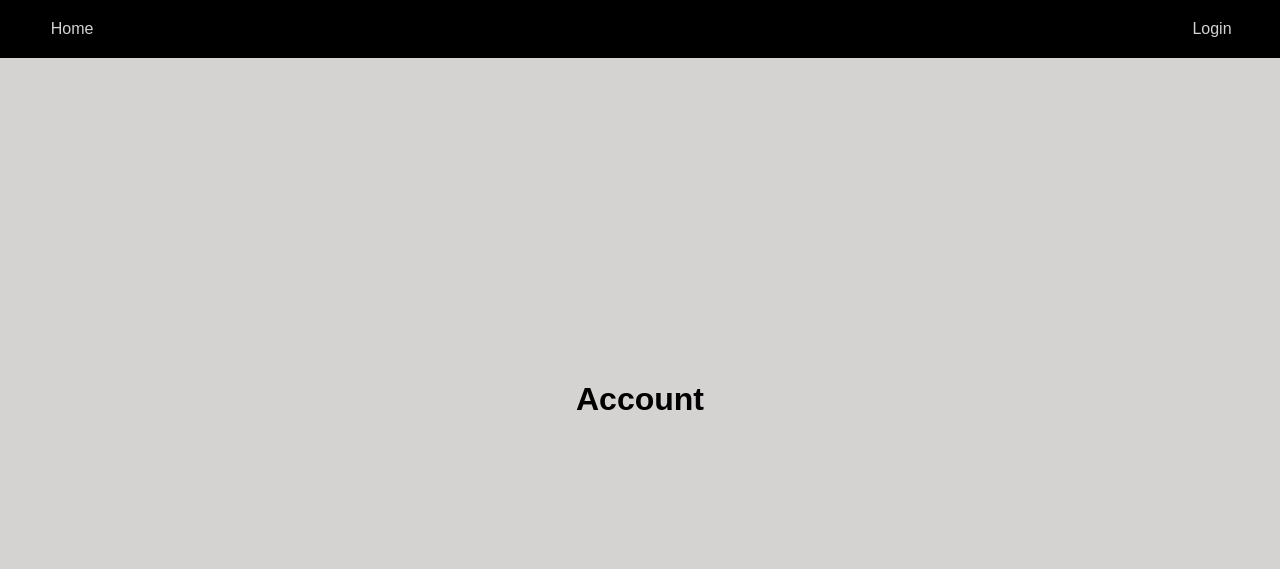
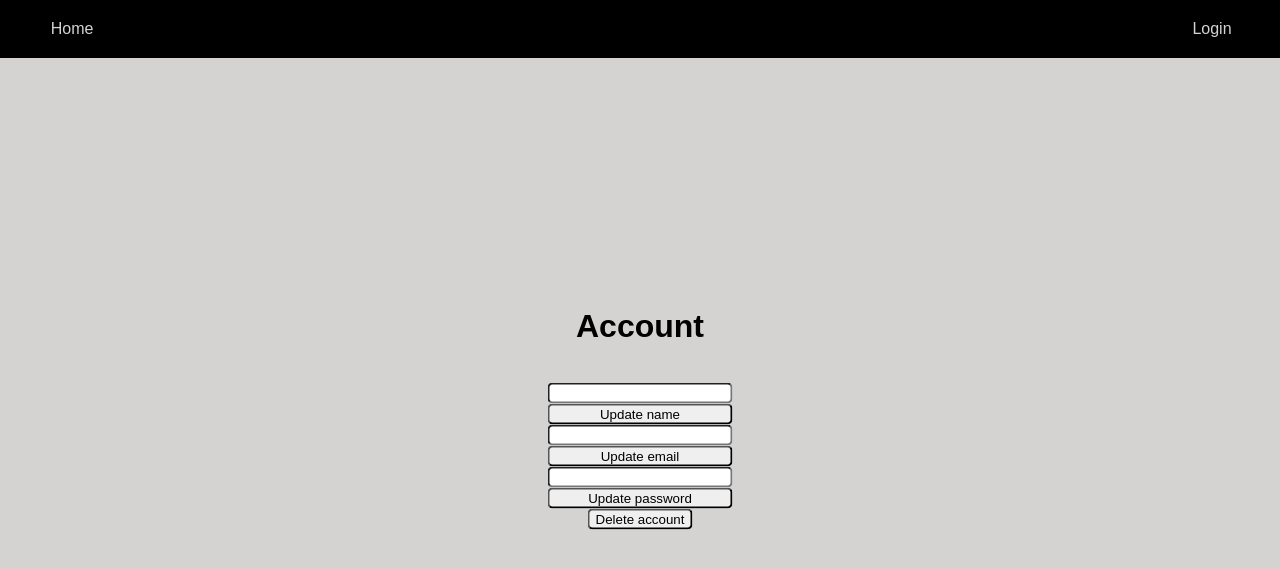
Before and after one commit to tomday8/WhistlejacketFinal, a Flask app: page /account in a window 1280 px wide. Shown: the top 569 px of the page. Run offline with Flask 2, Linux system fonts and the light colour scheme.

Commit message:
account updates

```diff
--- a/app.py
+++ b/app.py
@@ -1,4 +1,4 @@
-from flask import Flask, render_template, flash, request, url_for, redirect
+from flask import Flask, render_template, flash, request, url_for, redirect, session
 from flask_sqlalchemy import SQLAlchemy
 from sqlalchemy import create_engine
 import sqlalchemy as sal
@@ -147,3 +147,37 @@ def save():
     query="INSERT INTO user_movies (user_id, movie_id, save_flag) VALUES ({}, {}, 1) ON CONFLICT (user_id, movie_id)  DO UPDATE SET save_flag = 1;".format(user_id, movie_id)
     conn.execute(query)
     return render_template('account.html')
+
+@app.route('/deleteAccount', methods=['POST'])
+def deleteAccount():
+    user_id = request.form["user_id"]
+    query='DELETE FROM "user" WHERE id={}'.format(user_id)
+    conn.execute(query)
+    session.clear()
+    return render_template('index.html')
+
+@app.route('/updateName', methods=['POST'])
+def updateName():
+    user_id = request.form["user_id"]
+    firstname = request.form["firstname"]
+    query="""UPDATE "user" SET firstname = '{}' WHERE id ={}""".format(firstname,user_id)
+    conn.execute(query)
+    return render_template('account.html')
+
+@app.route('/updateEmail', methods=['POST'])
+def updateEmail():
+    user_id = request.form["user_id"]
+    email = request.form["email"]
+    query="""UPDATE "user" SET email = '{}' WHERE id ={}""".format(email,user_id)
+    conn.execute(query)
+    return render_template('account.html')
+
+@app.route('/updatePassword', methods=['POST'])
+def updatePassword():
+    user = current_user
+    user_id = request.form["user_id"]
+    password = request.form["password"]
+    password_hash = generate_password_hash(password)
+    query="""UPDATE "user" SET password_hash = '{}' WHERE id ={}""".format(password_hash,user_id)
+    conn.execute(query)
+    return render_template('account.html')
--- a/seeds/movies_seeds.sql
+++ b/seeds/movies_seeds.sql
@@ -5,7 +5,8 @@ CREATE TABLE movies (
     title text,
     year int,
     rating decimal(2,1),
-    trailer text
+    trailer text,
+    ON DELETE CASCADE
 );
 
 INSERT INTO movies ("title", "year", "rating", "trailer") VALUES
--- a/seeds/user_movies_seeds.sql
+++ b/seeds/user_movies_seeds.sql
@@ -7,8 +7,8 @@ CREATE TABLE user_movies (
     like_dislike INT DEFAULT 0,
     save_flag INT DEFAULT 0,
     CONSTRAINT unique_user_movie UNIQUE (user_id, movie_id),
-    FOREIGN KEY (user_id) REFERENCES "user"(id),
-    FOREIGN KEY (movie_id) REFERENCES movies(id)
+    FOREIGN KEY (user_id) REFERENCES "user"(id) ON DELETE CASCADE,
+    FOREIGN KEY (movie_id) REFERENCES movies(id) ON DELETE CASCADE
 );
 
 -- To seed db: psql -h 127.0.0.1 whistlejacket-randomizer < seeds/user_movies_seeds.sql;
--- a/static/css/styles.css
+++ b/static/css/styles.css
@@ -82,3 +82,13 @@ li a {
 li a:hover {
     background-color: #222;
 }
+
+#updateAccountForm {
+ display: flex;
+ flex-direction: column;
+ float: left;
+}
+
+input {
+    float: left;
+}
--- a/templates/account.html
+++ b/templates/account.html
@@ -11,8 +11,32 @@
 {% block main %}
 
 <body>
-<main>
+
+    <main>
     <h1>Account</h1>
+      <form id="updateAccountForm" action="{{url_for('updateName')}}", method="post">
+        <input type="text" name="firstname" placeholder="{{current_user.firstname}}">
+        <input type="hidden" name="user_id" value="{{current_user.id}}">
+        <input type="submit" value="Update name">
+      </form>
+
+      <form id="updateAccountForm" action="{{url_for('updateEmail')}}", method="post">
+        <input type="text" name="email" placeholder="{{current_user.email}}">
+        <input type="hidden" name="user_id" value="{{current_user.id}}">
+        <input type="submit" value="Update email">
+      </form>
+
+      <form id="updateAccountForm" action="{{url_for('updatePassword')}}", method="post">
+        <input type="password" name="password">
+        <input type="hidden" name="user_id" value="{{current_user.id}}">
+        <input type="submit" value="Update password">
+      </form>
+
+      <form id="updateAccountForm" action="{{url_for('deleteAccount')}}", method="post">
+        <input type="hidden" name="user_id" value="{{current_user.id}}">
+        <input type="submit" value="Delete account">
+      </form>
+
 </main>
 </body>
 {% endblock %}
```
